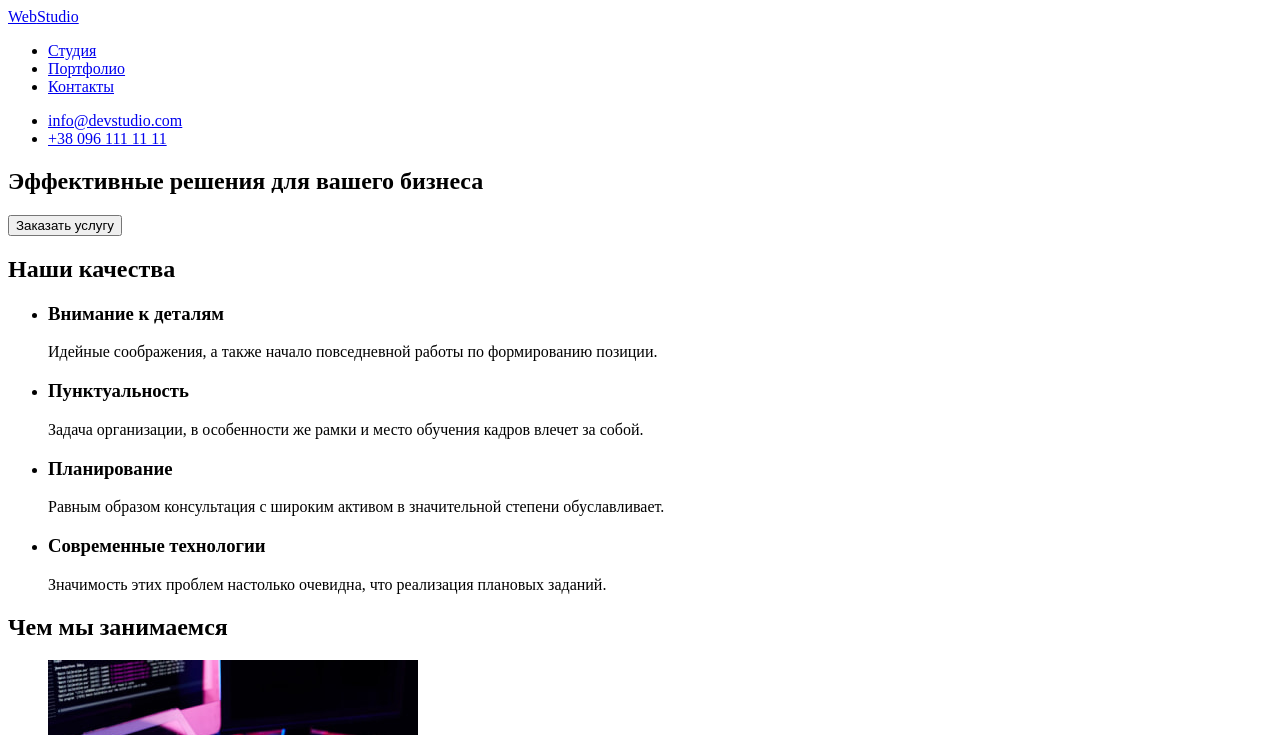
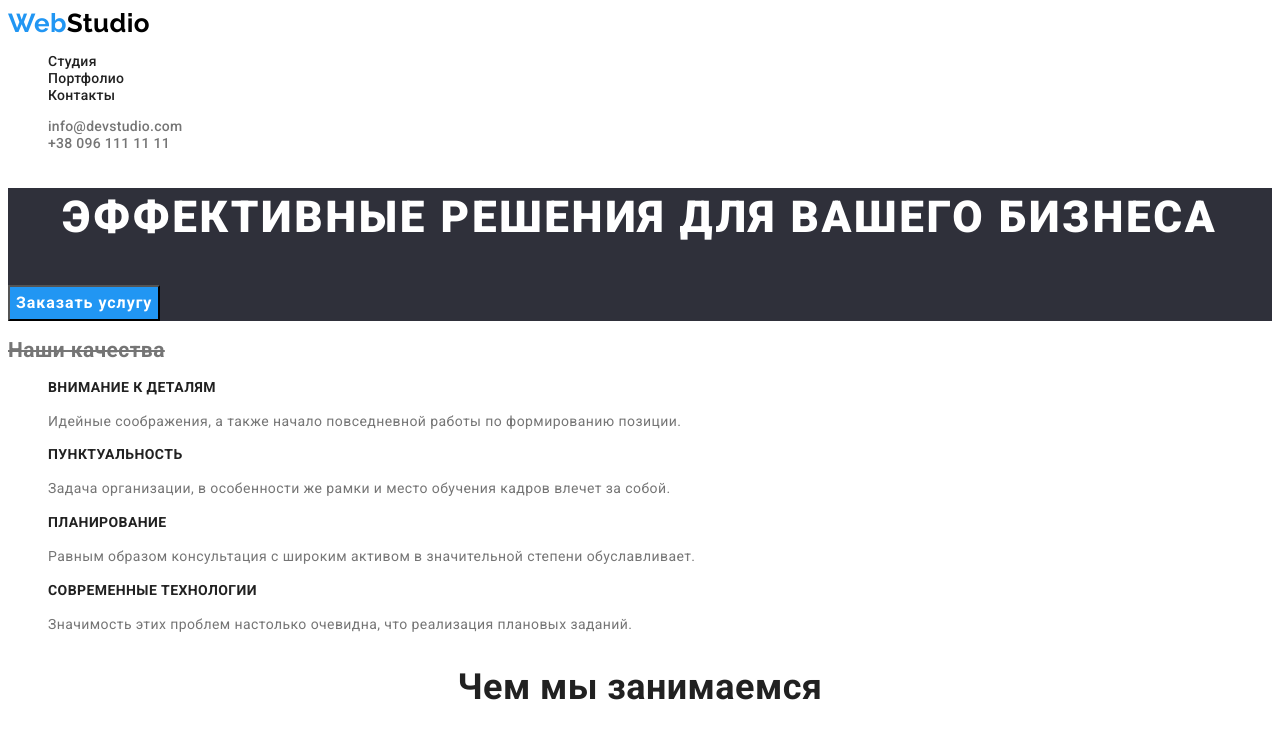
Before and after one commit to rublewka/goit-markup-hw-02, a plain HTML site: page index.html in a window 1280 px wide. Shown: the top 735 px of the page. Drawn offline with Linux system fonts and the light colour scheme.

Commit message:
Добавляет шрифты и цвет тексту

```diff
--- a/css/styles.css
+++ b/css/styles.css
@@ -0,0 +1,168 @@
+body {
+    /* Обьявление переменных */
+    --title-color: #212121;
+    --text-color: #757575;
+    --acent-color: #2196F3;
+    --logo-color: #000000;
+    --alternative-color: #ffffff;
+    /* Нормализация */
+    font-family: 'Roboto', sans-serif;
+    font-style: normal;
+    font-size: 14px;
+    letter-spacing: 0.03em;
+    background-color: var(--alternative-color);
+    color: var(--text-color);
+}
+
+.list {
+    list-style: none;
+    text-decoration: none;
+}
+
+.button {
+    font-family: 'Roboto', sans-serif;
+    cursor: pointer;
+}
+
+.section-title {
+    font-style: normal;
+    font-size: 36px;
+    line-height: 1.16;
+    text-align: center;
+    color: var(--title-color);
+}
+
+.no-view {
+    text-decoration: line-through;
+}
+
+/* Стилизация шапки */
+/* Логотип */
+.logo {
+    font-family: 'Raleway', sans-serif;
+    font-weight: 700;
+    font-size: 26px;
+    line-height: 1.2;
+    color: var(--logo-color);
+}
+
+.logo-acсent {
+    color: var(--acent-color);
+}
+
+/* Навигация */
+.nav-link {
+    font-weight: 500;
+    line-height: 1.14;
+    letter-spacing: 0.02em;
+    color: var(--title-color);
+}
+
+.contacts .list {
+    font-weight: 500;
+    line-height: 1.14;
+    letter-spacing: 0.02em;
+    color: var(--text-color);
+}
+
+.nav-link:hover,
+.nav-link:focus,
+.contacts .list:hover,
+.contacts .list:focus {
+    color: var(--acent-color);
+}
+
+/* Главная страница */
+/* Секция герой */
+.hero {
+    background-color: #2F303A;
+}
+
+.hero-title {
+    font-family: 'Roboto', sans-serif;
+    font-weight: 900;
+    font-size: 44px;
+    line-height: 1.36;
+    text-align: center;
+    letter-spacing: 0.06em;
+    text-transform: uppercase;
+    color: var(--alternative-color);
+}
+
+.hero-button {
+    font-weight: 700;
+    font-size: 16px;
+    line-height: 1.88;
+    text-align: center;
+    letter-spacing: 0.06em;
+    color: var(--alternative-color);
+    background-color: var(--acent-color);
+}
+
+/* Секция наши качества */
+.quality-list-item-title {
+    text-transform: uppercase;
+    font-size: 14px;
+    line-height: 1.14;
+    color: var(--title-color);
+}
+
+.quality-list-item-description {
+    text-align: left;
+    line-height: 1.7;
+}
+
+/* Стилизация секции наша команда */
+.our-team-list-card-name {
+    /* font-weight: 500; */
+    font-size: 16px;
+    line-height: 1.2;
+    text-align: center;
+    color: var(--title-color);
+}
+
+.our-team-list-card-role {
+    font-size: 16px;
+    line-height: 1.2;
+    text-align: center;
+    color: var(--text-color);
+}
+
+/* Страница портфолио */
+.filters .filter {
+    background-color: #F5F4FA;
+    font-weight: 500;
+    font-size: 16px;
+    line-height: 1.6;
+    text-align: center;
+    color: var(--title-color);
+}
+
+.filters .filter:hover,
+.filters .filter:focus {
+    background-color: var(--acent-color);
+}
+
+.example-name {
+    font-weight: 700;
+    font-size: 18px;
+    line-height: 2;
+    letter-spacing: 0.06em;
+    color: var(--title-color);
+}
+
+/* Стилизация подвала */
+footer {
+    background-color: #2F303A;
+}
+
+.contacts .foot-link {
+    font-style: normal;
+    font-weight: 400;
+    color: rgba(255, 255, 255, 0.6);
+}
+
+.contacts .foot-link:hover,
+.contacts .foot-link:focus {
+    color: var(--alternative-color);
+}
--- a/index.html
+++ b/index.html
@@ -6,38 +6,36 @@
     <meta http-equiv="X-UA-Compatible" content="IE=edge">
     <meta name="viewport" content="width=device-width, initial-scale=1.0">
     <title>WebStudio</title>
-    <link rel="stylesheet" href="./css/styles.css">
-    <link rel="preconnect" href="https://fonts.googleapis.com">
-    <link rel="preconnect" href="https://fonts.gstatic.com" crossorigin>
     <link
         href="https://fonts.googleapis.com/css2?family=Raleway:wght@700&family=Roboto:wght@400;500;700;900&display=swap"
         rel="stylesheet">
+    <link rel="stylesheet" href="./css/styles.css">
 </head>
 
 <body>
     <header>
         <nav>
-            <a class="logo" lang="en" href="#">Web<span>Studio</span></a>
-            <ul class="nav">
-                <li class="nav-item"><a href="./index.html" class="nav-item-link">Студия</a></li>
-                <li class="nav-item"><a href="./portfolio.html" class="nav-item-link">Портфолио</a></li>
-                <li class="nav-item"><a href="#" class="nav-item-link">Контакты</a></li>
+            <a class="logo list" lang="en" href="#"><span class="logo-acсent">Web</span>Studio</a>
+            <ul class="nav list">
+                <li class="nav-item"><a class="nav-link list" href="./index.html">Студия</a></li>
+                <li class="nav-item"><a class="nav-link list" href="./portfolio.html">Портфолио</a></li>
+                <li class="nav-item"><a class="nav-link list" href="#">Контакты</a></li>
             </ul>
         </nav>
-        <ul class="contacts">
-            <li><a href="mailto:info@devstudio.com">info@devstudio.com</a></li>
-            <li><a href="tel:+380961111111">+38 096 111 11 11</a></li>
+        <ul class="contacts list">
+            <li><a class="list" href="mailto:info@devstudio.com">info@devstudio.com</a></li>
+            <li><a class="list" href="tel:+380961111111">+38 096 111 11 11</a></li>
         </ul>
     </header>
     <main>
         <section class="hero">
-            <h1>Эффективные решения для вашего бизнеса</h1>
-            <button type="button" class="order">Заказать услугу</button>
+            <h1 class="hero-title">Эффективные решения для вашего бизнеса</h1>
+            <button type="button" class="button hero-button">Заказать услугу</button>
         </section>
         <section class="quality">
             <!-- Наши качества это скрытый заголовок -->
-            <h2 class="no-wiew">Наши качества</h2>
-            <ul class="quality-list">
+            <h2 class="no-view">Наши качества</h2>
+            <ul class="quality-list list">
                 <li class="quality-list-item">
                     <h3 class="quality-list-item-title">Внимание к деталям</h3>
                     <p class="quality-list-item-description">
@@ -66,7 +64,7 @@
         </section>
         <section class="what-we-do">
             <h2 class="section-title">Чем мы занимаемся</h2>
-            <ul class="what-we-do-img-list">
+            <ul class="what-we-do-img-list list">
                 <li class="what-we-do-img-list-item">
                     <img src="./images/box1.jpg" alt="Работа за компьютером" width="370">
                 </li>
@@ -80,7 +78,7 @@
         </section>
         <section class="our-team">
             <h2 class="section-title">Наша команда</h2>
-            <ul class="our-team-list">
+            <ul class="our-team-list list">
                 <li class="our-team-list-card">
                     <img class="our-team-list-card-img" src="./images/igor.jpg" alt="Портрет Игоря" width="270">
                     <h3 class="our-team-list-card-name">Игорь Демьяненко</h3>
@@ -105,16 +103,17 @@
         </section>
     </main>
     <footer>
-        <a class="logo" lang="en" href="./index.html">Web<span>Studio</span></a>
+        <a class="logo list" lang="en" href="./index.html"><span class="logo-acсent">Web</span>Studio</a>
         <address>
-            <ul class="contacts">
+            <ul class="contacts list">
                 <li>
-                    <a href="https://goo.gl/maps/6ziTikTAs9fFtDVV7" target="_blank" rel="noopener noreferrer">
+                    <a class="foot-link list" href="https://goo.gl/maps/6ziTikTAs9fFtDVV7" target="_blank"
+                        rel="noopener noreferrer">
                         г. Киев, пр-т Леси Украинки, 26
                     </a>
                 </li>
-                <li><a href="mailto:info@devstudio.com">info@devstudio.com</a></li>
-                <li><a href="tel:+380961111111">+38 096 111 11 11</a></li>
+                <li><a class="foot-link list" href="mailto:info@devstudio.com">info@devstudio.com</a></li>
+                <li><a class="foot-link list" href="tel:+380961111111">+38 096 111 11 11</a></li>
             </ul>
         </address>
     </footer>
```
Also changed, not shown: portfolio.html (+31 -32 lines).
